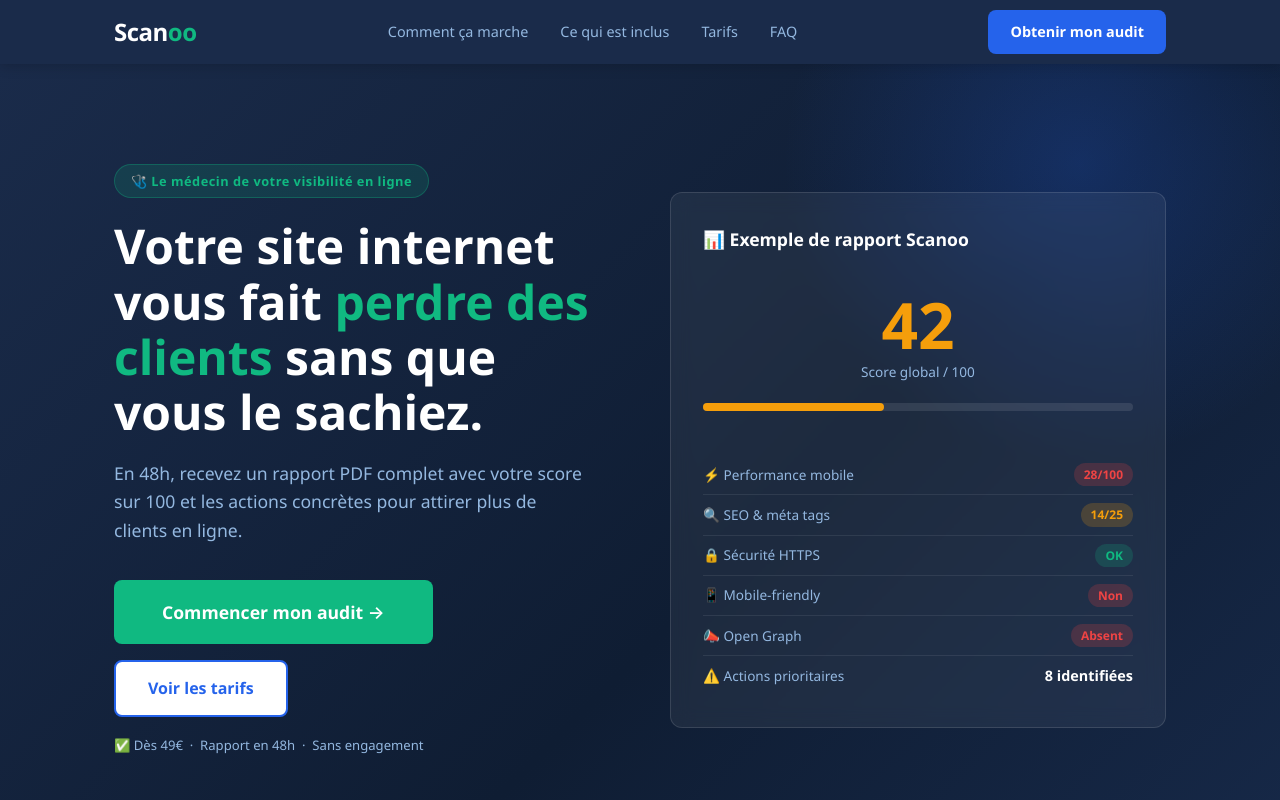
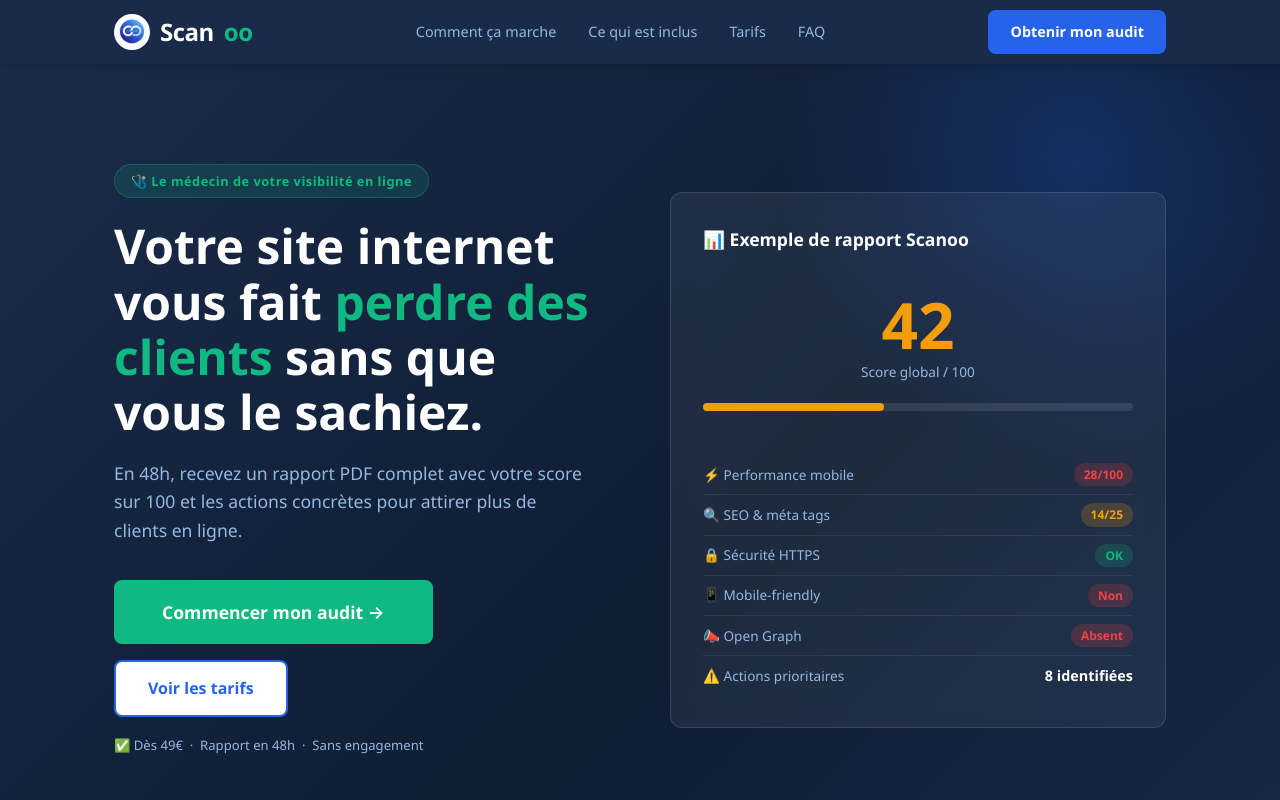
Before and after one commit to izzspace/scanoo, a website: page site/index.html in a window 1280 px wide. Shown: the top 800 px of the page. Drawn offline with Linux system fonts and the light colour scheme.

Commit message:
feat: add custom logo to header, footer and favicon

```diff
--- a/site/index.html
+++ b/site/index.html
@@ -10,6 +10,7 @@
   <meta property="og:type" content="website" />
   <meta property="og:url" content="https://scanoo.fr" />
   <link rel="canonical" href="https://scanoo.fr" />
+  <link rel="icon" type="image/png" href="logo.png" />
 
   <style>
     /* ── Reset & Base ─────────────────────────────────────────── */
@@ -84,10 +85,18 @@
       height: 64px;
     }
     .logo {
+      display: flex;
+      align-items: center;
+      gap: 10px;
       font-size: 1.5rem;
       font-weight: 800;
       color: #fff;
       letter-spacing: -0.5px;
+    }
+    .logo img {
+      height: 36px;
+      width: 36px;
+      border-radius: 50%;
     }
     .logo span { color: var(--accent); }
     .nav-links {
@@ -549,7 +558,7 @@
 ═══════════════════════════════════════════════ -->
 <header>
   <nav class="container">
-    <a href="#" class="logo">Scan<span>oo</span></a>
+    <a href="#" class="logo"><img src="logo.png" alt="Scanoo logo">Scan<span>oo</span></a>
     <div class="nav-links">
       <a href="#comment">Comment ça marche</a>
       <a href="#inclus">Ce qui est inclus</a>
@@ -913,7 +922,7 @@
   <div class="container">
     <div class="footer__inner">
       <div class="footer__brand">
-        <div class="logo">Scan<span>oo</span></div>
+        <div class="logo"><img src="logo.png" alt="Scanoo logo">Scan<span>oo</span></div>
         <p>Le médecin de votre visibilité en ligne. Aidons les TPE/PME françaises à obtenir plus de clients grâce à une présence en ligne optimisée.</p>
       </div>
       <div class="footer__col">
```
Also changed, not shown: site/logo.png (added).
